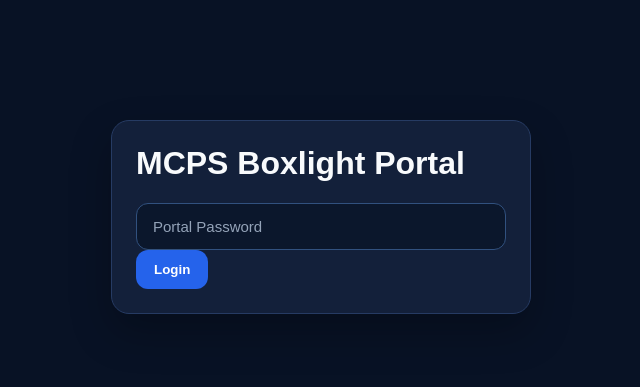
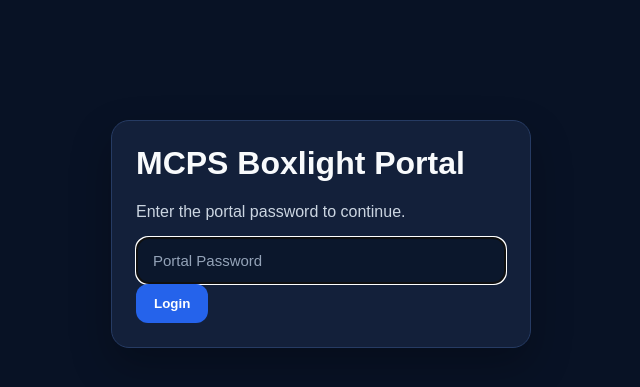
Before and after one commit to jralleman12A/mcps-boxlight-portal, a Flask app: page / in a window 1280 px wide. Shown: the top 387 px of the page, without its empty margins (319-959 px from the left). Run offline with Flask 3, Linux system fonts and the light colour scheme.

Commit message:
Update login.html

```diff
--- a/templates/login.html
+++ b/templates/login.html
@@ -8,10 +8,16 @@
 
 <div class="login-card">
     <h1>MCPS Boxlight Portal</h1>
+    <p style="color:#cbd5e1;">Enter the portal password to continue.</p>
+
+    {% if error %}
+        <div style="background:#7f1d1d;color:#fecaca;padding:12px;border-radius:10px;margin-bottom:16px;">
+            {{ error }}
+        </div>
+    {% endif %}
 
     <form method="post">
-        <input type="password" name="password" placeholder="Portal Password" required>
-
+        <input type="password" name="password" placeholder="Portal Password" required autofocus>
         <button type="submit">Login</button>
     </form>
 </div>
```
